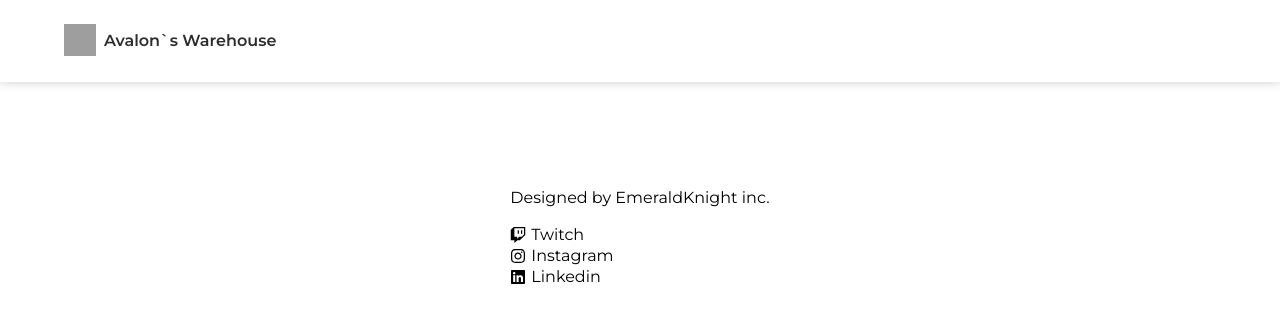
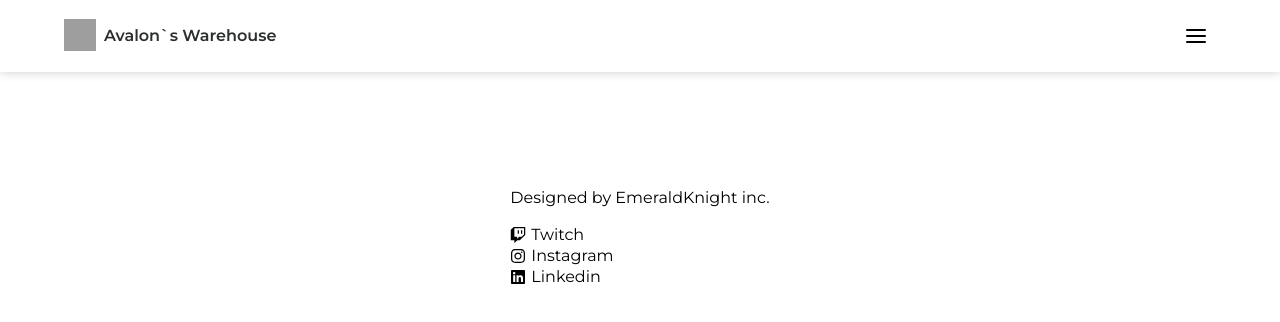
Before and after one commit to emeraldknight-sp/react-project-ecommerce, a React (Create React App) app: page / in a window 1280 px wide. Shown: the top 322 px of the page. Built offline with nearby package versions, Linux system fonts and the light colour scheme; grey boxes are pictures that could not be loaded.

Commit message:
✅ Update: Button component

```diff
--- a/src/components/Button/Button.style.ts
+++ b/src/components/Button/Button.style.ts
@@ -1,34 +1,59 @@
-import styled from "styled-components"
+import styled from "styled-components";
 
 export const StyledButton = styled.button`
   display: flex;
   flex-direction: row;
   justify-content: center;
   align-items: center;
-  background-color: ${(props) => props.color === "Adicionar" ? "var(--background-btn)" : "var(--background-btn--negative)" };
-  font-size: 20px;
-  height: 50px;
-  color: white;
+  gap: 8px;
+
+  background-color: transparent;
+
   border: none;
-  border-radius: 5px;
-  padding: 5px 10px;
+  border-radius: 8px;
+  padding: 8px;
   cursor: pointer;
 
-  transition: background-color 0.5s, filter 0.5s;
+  transition:
+    background-color 0.5s,
+    filter 0.5s;
+
+  &.button--primary {
+    background-color: var(--primary-color);
+    color: var(--gray-500);
+  }
+
+  &.button--secondary {
+    background-color: var(--secondary-color);
+    color: var(--gray-500);
+  }
+
+  &.button--icon {
+    width: 40px;
+    height: 40px;
+    padding: 8px;
+  }
+
+  &.button--sm {
+  }
+
+  &.button--md {
+  }
+
+  &.button--lg {
+  }
 
   :active {
-    filter: brightness(0.6);
+    filter: brightness(0.9);
   }
 
   @media (min-width: 1024px) {
-    :hover {
-      background-color: var(--gray-3);
+    &.button--primary:hover {
+      color: var(--green-300);
+    }
+
+    &.button--secondary:hover {
+      color: var(--gray-500);
     }
   }
-`
-
-export const StyledDiv = styled.div`
-  display: flex;
-  background-color: black;
-  width: 500px;
-`
+`;
--- a/src/components/Button/Button.tsx
+++ b/src/components/Button/Button.tsx
@@ -1,8 +1,27 @@
 import { StyledButton } from "./Button.style";
 
-export const Button = ({ children }: { children: React.ReactNode }) => {
+interface ButtonProps {
+  children: React.ReactNode;
+  type?: "button" | "submit" | "reset";
+  color?: "primary" | "secondary";
+  size?: "icon" | "sm" | "md" | "lg";
+  onClick?: () => void;
+  className?: string;
+}
+
+export const Button = ({
+  children,
+  type = "button",
+  color,
+  size = "md",
+  onClick,
+  className,
+}: ButtonProps) => {
+  const buttonClassName = `button button--${color} button--${size} ${
+    className ? className : ""
+  }`;
   return (
-    <StyledButton onClick={() => console.log("Hello World")}>
+    <StyledButton type={type} onClick={onClick} className={buttonClassName}>
       {children}
     </StyledButton>
   );
```
